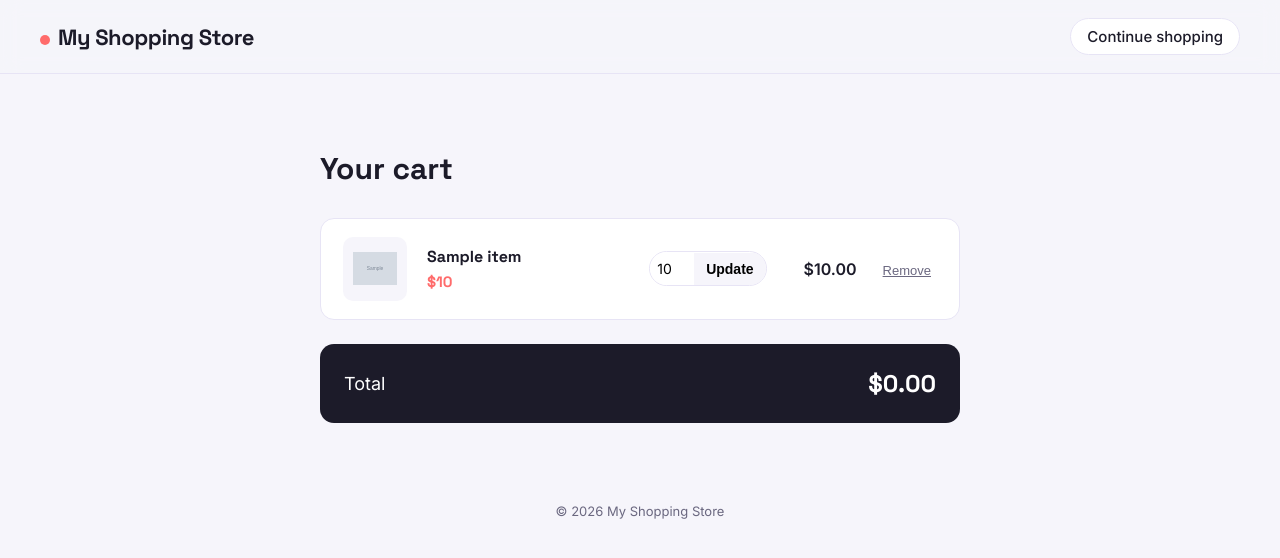
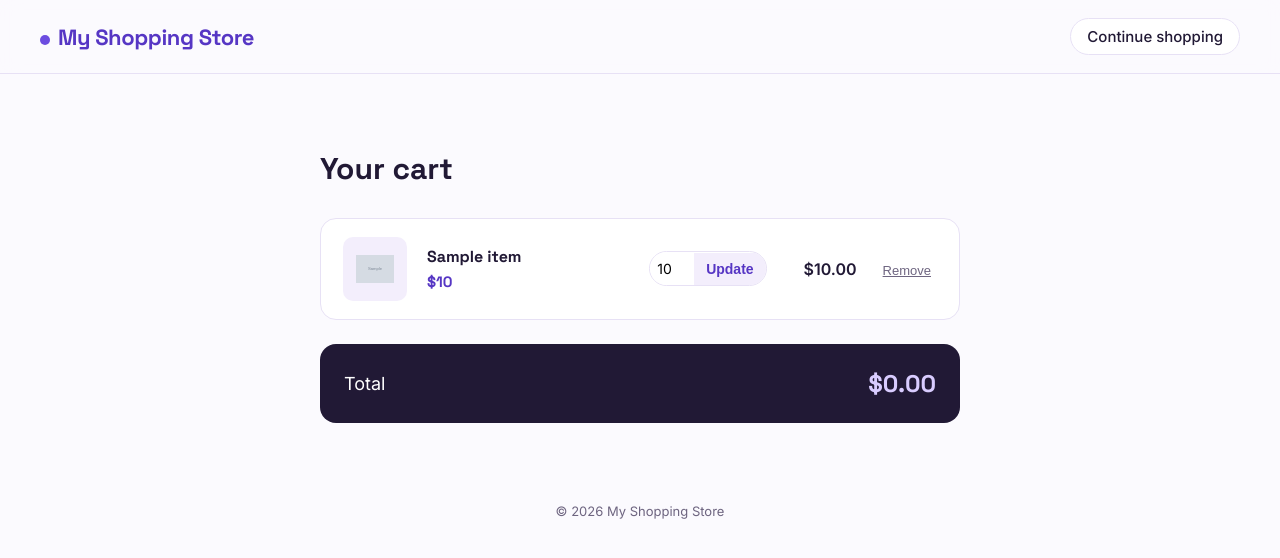
Before and after one commit to shrinithi19/ecommerce-cicd, a Flask app: template templates/cart.html in a window 1280 px wide. Shown: the top 558 px of the page. Run offline with Flask 3, Linux system fonts and the light colour scheme; the template is opened without the code that fills it: most values are stand-ins (such as "Sample title", 1, 10 or a date in 2020); grey boxes marked "Sample" are stand-in pictures.

Commit message:
Update CSS variables and styles for consistency

```diff
--- a/static/style.css
+++ b/static/style.css
@@ -1,15 +1,15 @@
 @import url('https://fonts.googleapis.com/css2?family=Space+Grotesk:wght@500;600;700&family=Inter:wght@400;500;600&display=swap');
 
 :root {
-  --bg: #F6F5FB;
+  --bg: #FBFAFE;
   --surface: #FFFFFF;
-  --text: #1C1B29;
-  --text-muted: #6B6880;
-  --primary: #5B4FE9;
-  --primary-dark: #4338CA;
-  --accent: #FF6B6B;
-  --border: #E7E4F5;
-  --radius: 14px;
+  --surface-alt: #F3EEFC;
+  --text: #211935;
+  --text-muted: #6E6580;
+  --primary: #6C4CE0;
+  --primary-dark: #5636C4;
+  --border: #E7E1F5;
+  --radius: 16px;
 }
 
 * { box-sizing: border-box; }
@@ -37,7 +37,7 @@ a { color: inherit; }
   justify-content: space-between;
   align-items: center;
   padding: 18px 40px;
-  background: rgba(246, 245, 251, 0.8);
+  background: rgba(251, 250, 254, 0.85);
   backdrop-filter: blur(10px);
   border-bottom: 1px solid var(--border);
 }
@@ -47,6 +47,7 @@ a { color: inherit; }
   font-size: 22px;
   font-weight: 700;
   letter-spacing: -0.02em;
+  color: var(--primary-dark);
 }
 
 .navbar .logo-dot {
@@ -54,7 +55,7 @@ a { color: inherit; }
   width: 10px;
   height: 10px;
   border-radius: 50%;
-  background: var(--accent);
+  background: var(--primary);
   margin-right: 8px;
 }
 
@@ -154,26 +158,34 @@ a { color: inherit; }
 
 .product-card:hover {
   transform: translateY(-6px);
-  box-shadow: 0 16px 32px rgba(28, 27, 41, 0.1);
+  box-shadow: 0 16px 32px rgba(33, 25, 53, 0.1);
   border-color: transparent;
 }
 
 .product-card .thumb {
-  background: var(--bg);
+  background: var(--surface-alt);
   border-radius: 10px;
-  padding: 20px;
+  padding: 24px;
   margin-bottom: 16px;
   display: flex;
   align-items: center;
   justify-content: center;
 }
 
-.product-card img { width: 100%; max-width: 120px; display: block; }
+.product-card img { width: 100%; max-width: 90px; display: block; }
 
 .product-card h3 { font-size: 17px; margin: 0 0 6px; }
 
+.stars {
+  color: var(--primary);
+  font-size: 13px;
+  margin-bottom: 6px;
+  letter-spacing: 1px;
+}
+.stars span { color: var(--border); }
+
 .price {
-  color: var(--accent);
+  color: var(--primary-dark);
   font-weight: 700;
   font-size: 18px;
 }
@@ -253,12 +257,12 @@ a { color: inherit; }
 
 .cart-item .thumb {
   width: 64px; height: 64px;
-  background: var(--bg);
+  background: var(--surface-alt);
   border-radius: 10px;
   display: flex; align-items: center; justify-content: center;
   flex-shrink: 0;
 }
-.cart-item .thumb img { width: 44px; }
+.cart-item .thumb img { width: 38px; }
 
 .item-info { flex: 1; min-width: 120px; }
 .item-info h3 { margin: 0 0 4px; font-size: 16px; }
@@ -284,7 +288,8 @@ a { color: inherit; }
 
 .stepper button {
   border: none;
-  background: var(--bg);
+  background: var(--surface-alt);
+  color: var(--primary-dark);
   padding: 8px 12px;
   cursor: pointer;
   font-size: 14px;
@@ -314,7 +319,7 @@ a { color: inherit; }
   align-items: center;
   font-size: 18px;
 }
-.total-box strong { font-size: 24px; font-family: 'Space Grotesk', sans-serif; }
+.total-box strong { font-size: 24px; font-family: 'Space Grotesk', sans-serif; color: #D9CCFF; }
 
 .empty-cart {
   text-align: center;
```
Also changed, not shown: other parts of static/style.css (+12 -17 lines).
